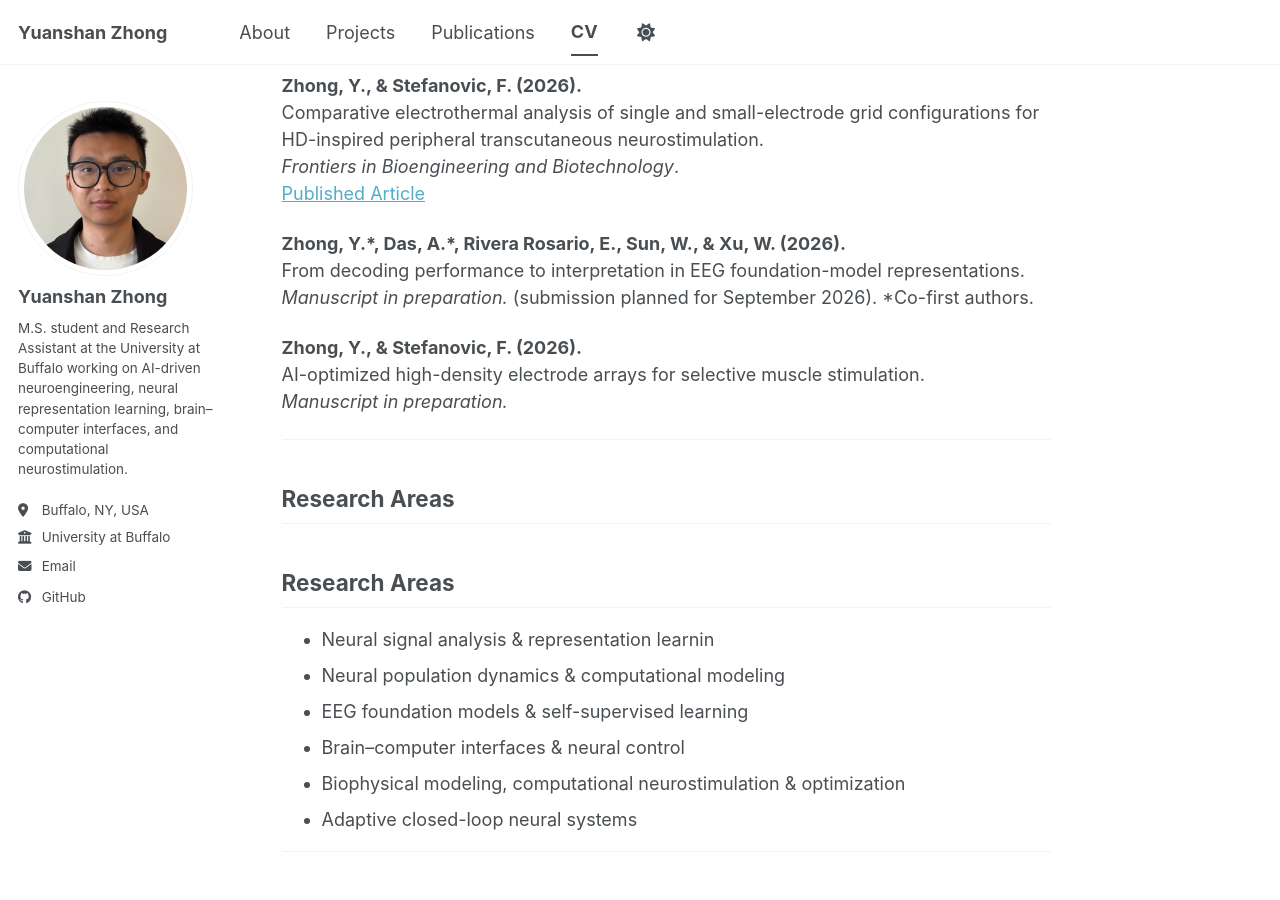
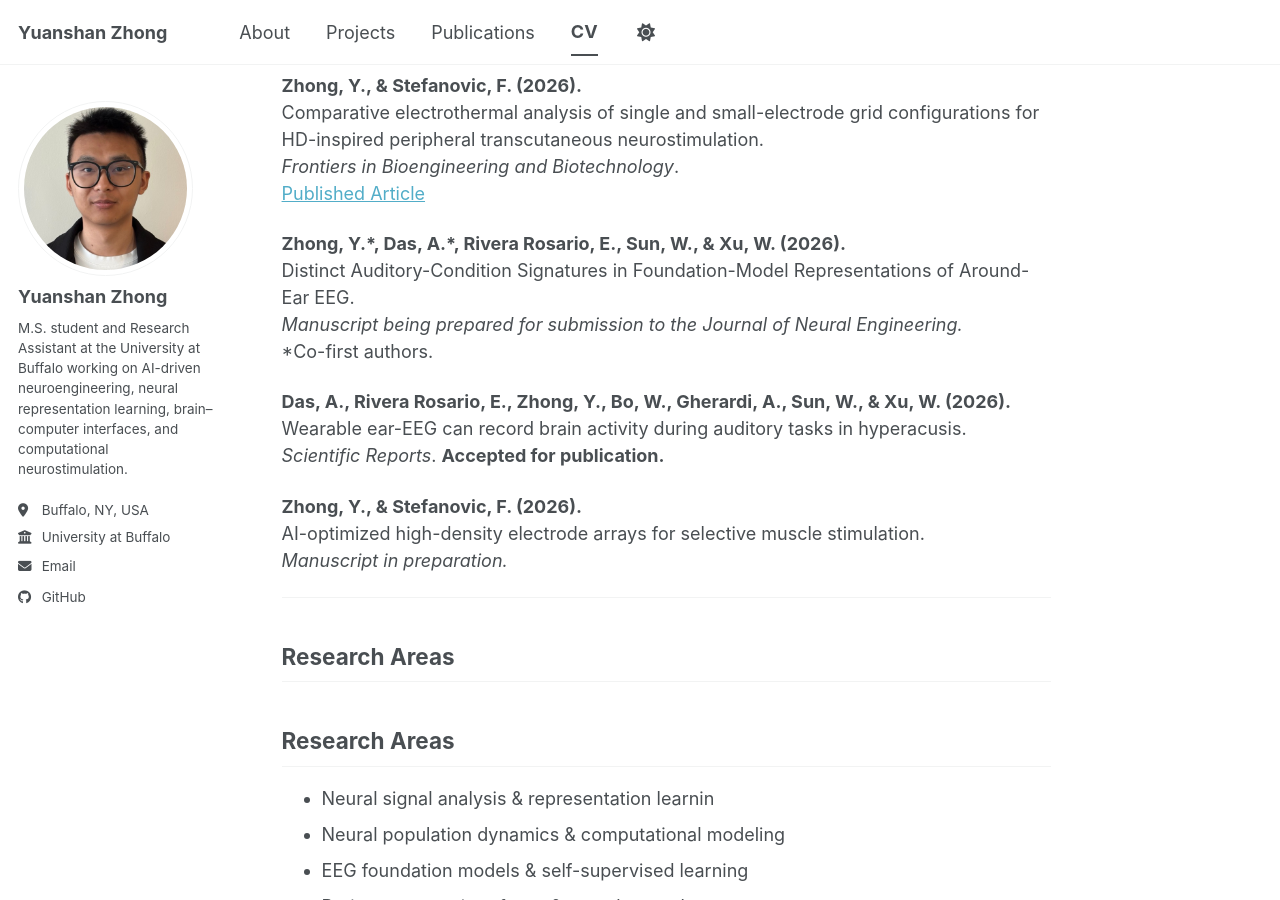
Before and after one commit to Yzhong9527/Yzhong9527.github.io, a Jekyll site: the page built from _pages/cv.md, in a window 1280 px wide and 900 px high, scrolled down 2286 px. Built offline with Jekyll 4.4.1, drawn with Linux system fonts in a browser that asks for light colours; a script bundle is joined from its source files by our own code; library files that are not in the unit come from our copies.

Commit message:
Revise CV with new EEG publication information
Updated publication details and manuscript status for EEG research.

```diff
--- a/_pages/cv.md
+++ b/_pages/cv.md
@@ -81,9 +81,13 @@ Comparative electrothermal analysis of single and small-electrode grid configura
 [Published Article](https://doi.org/10.3389/fbioe.2026.1904885)
 
 **Zhong, Y.\*, Das, A.\*, Rivera Rosario, E., Sun, W., & Xu, W. (2026).**
-From decoding performance to interpretation in EEG foundation-model representations.
-*Manuscript in preparation.*  (submission planned for September 2026).
+Distinct Auditory-Condition Signatures in Foundation-Model Representations of Around-Ear EEG.
+*Manuscript being prepared for submission to the Journal of Neural Engineering.*
 \*Co-first authors.
+
+**Das, A., Rivera Rosario, E., Zhong, Y., Bo, W., Gherardi, A., Sun, W., & Xu, W. (2026).**
+Wearable ear-EEG can record brain activity during auditory tasks in hyperacusis.
+*Scientific Reports*. **Accepted for publication.**
 
 **Zhong, Y., & Stefanovic, F. (2026).**
 AI-optimized high-density electrode arrays for selective muscle stimulation.
```
